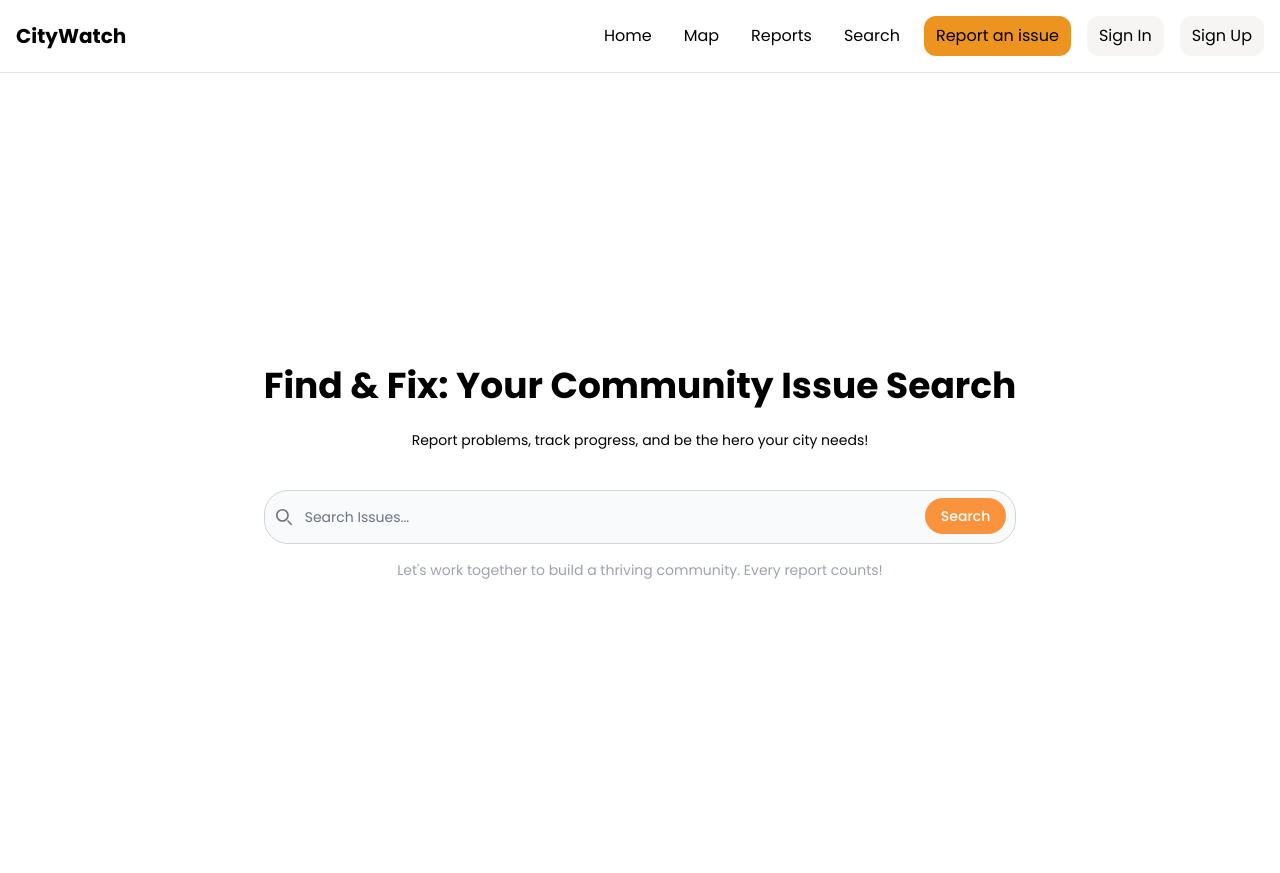
After one commit to vkartk/citywatch, a Django app: page /search/ in a window 1280 px wide. The commit adds this page. Run offline with Django 5.2, Linux system fonts and the light colour scheme; style sheets or scripts are compiled from the project's sources; some libraries are stand-ins or nearby versions.

Commit message:
Feature: Add Search

```diff
--- a/citywatch/templates/components/header.html
+++ b/citywatch/templates/components/header.html
@@ -15,7 +15,7 @@
       <a class="p-2 rounded-xl hover:bg-gray-900 hover:text-white" href="/">Home</a>
       <a class="p-2 rounded-xl hover:bg-gray-900 hover:text-white" href="/map">Map</a>
       <a class="p-2 rounded-xl hover:bg-gray-900 hover:text-white" href="/reports">Reports</a>
-      <a class="p-2 rounded-xl hover:bg-gray-900 hover:text-white" href="/contact">Contact</a>
+      <a class="p-2 rounded-xl hover:bg-gray-900 hover:text-white" href="{% url 'Search' %}">Search</a>
       <a class="bg-primary py-2 px-3  rounded-xl hover:bg-gray-900 hover:text-white" href="/report">Report an issue</a>
       {% if user.is_authenticated %}
       <a class="bg-secondary py-2 px-3 rounded-xl hover:bg-gray-900 hover:text-white" href="/dashboard">Dashboard</a>
@@ -32,7 +32,7 @@
       <a href="/" class="text-black hover:bg-gray-900 hover:text-white block rounded-md px-3 py-2 text-base font-medium" aria-current="page">Home</a>
       <a href="/map" class="text-black hover:bg-gray-900 hover:text-white block rounded-md px-3 py-2 text-base font-medium">Map</a>
       <a href="/reports" class="text-black hover:bg-gray-900 hover:text-white block rounded-md px-3 py-2 text-base font-medium">Reports</a>
-      <a href="/contact" class="text-black hover:bg-gray-900 hover:text-white block rounded-md px-3 py-2 text-base font-medium">Contact</a>
+      <a href="{% url 'Search' %}" class="text-black hover:bg-gray-900 hover:text-white block rounded-md px-3 py-2 text-base font-medium">Search</a>
       <a href="/report" class="text-black hover:bg-gray-900 hover:text-white block rounded-md px-3 py-2 text-base font-medium">Report an issue</a>
       <a href="/signin" class="text-black hover:bg-gray-900 hover:text-white block rounded-md px-3 py-2 text-base font-medium">Sign In</a>
     </div>
--- /dev/null
+++ b/citywatch/templates/pages/search.html
@@ -0,0 +1,36 @@
+{% extends 'base.html' %}
+
+{% load static %}
+{% load compress %}
+{% load humanize %}
+
+{% block content %}
+
+<section class="flex h-screen">
+
+  <div class="m-auto">
+    <div class="max-w-3xl mx-auto text-center">
+        <h3 class="text-4xl font-bold"> Find & Fix: Your Community Issue Search  </h3>
+        <p class="text-sm mt-6 mb-10">Report problems, track progress, and be the hero your city needs!</p>
+
+
+        <form class="mx-auto">
+            {% csrf_token %}
+            <label for="search-field" class="mb-2 text-sm font-medium text-gray-900 sr-only ">Search</label>
+            <div class="relative">
+                <div class="absolute inset-y-0 start-0 flex items-center ps-3 pointer-events-none">
+                    <svg class="w-4 h-4 text-gray-500" aria-hidden="true" xmlns="http://www.w3.org/2000/svg" fill="none" viewBox="0 0 20 20">
+                        <path stroke="currentColor" stroke-linecap="round" stroke-linejoin="round" stroke-width="2" d="m19 19-4-4m0-7A7 7 0 1 1 1 8a7 7 0 0 1 14 0Z"/>
+                    </svg>
+                </div>
+                <input type="search" name="query" id="search-field" class="block w-full p-4 ps-10 text-sm text-gray-900 border border-gray-300 rounded-3xl bg-gray-50" placeholder="Search Issues..." required />
+                <button type="submit" class="text-white absolute end-2.5 bottom-2.5 bg-orange-400 hover:bg-orange-500  font-medium rounded-3xl text-sm px-4 py-2 ">Search</button>
+            </div>
+        </form>
+        <p class="text-sm text-gray-400 mt-4">Let's work together to build a thriving community. Every report counts!</p>
+    </div>
+  </div>
+
+</section>
+
+{% endblock %}
--- a/citywatch/urls.py
+++ b/citywatch/urls.py
@@ -10,6 +10,7 @@ urlpatterns = [
     path('reports/', views.reports, name='reports'),
     path('report/', views.report, name='report'),
     path('issue/<int:id>/', views.IssuePage, name='IssuePage'),
+    path('search/', views.Search, name='Search'),
 
     path('signin/', views.SignIn, name='signin'),
     path('signup/', views.SignUp, name='signup'),
--- a/citywatch/views.py
+++ b/citywatch/views.py
@@ -196,3 +196,14 @@ def CategoryAPI(request, id=None):
 
             categoryList.append(category)
         return JsonResponse(categoryList, safe=False)
+
+
+def Search(request):
+
+    query = request.GET.get('query')
+
+    if query:
+        issues = Issue.objects.filter(title__icontains=query)
+        return render(request, "pages/search.html", {"issues": issues})
+
+    return render(request, "pages/search.html", {"issues": []})
```
